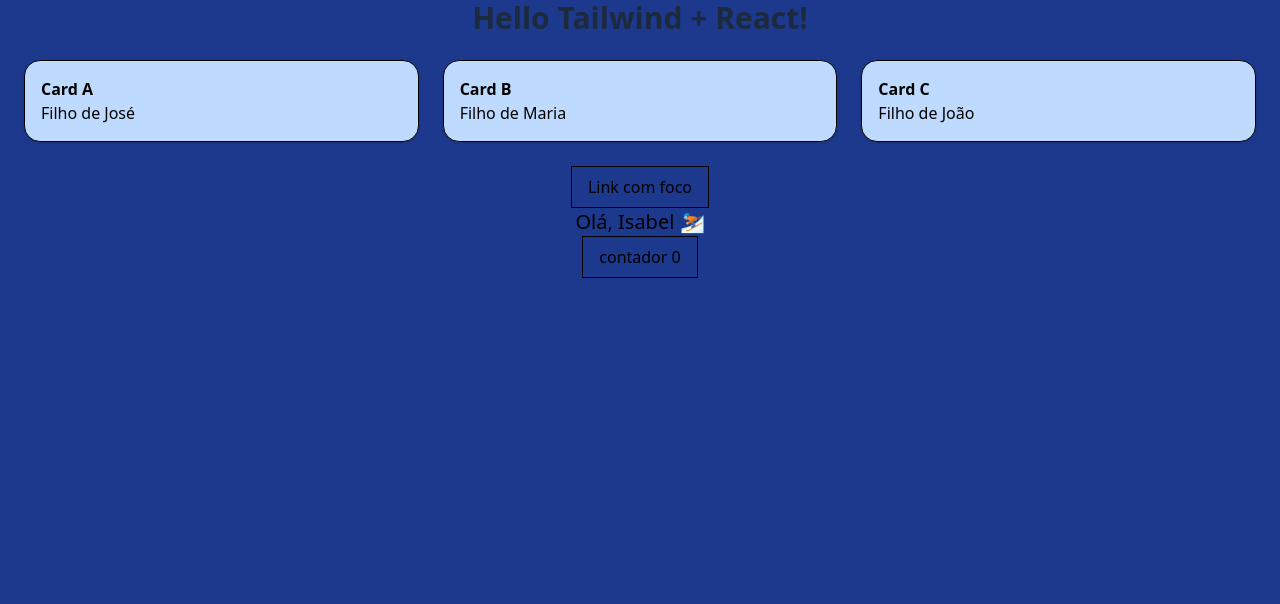
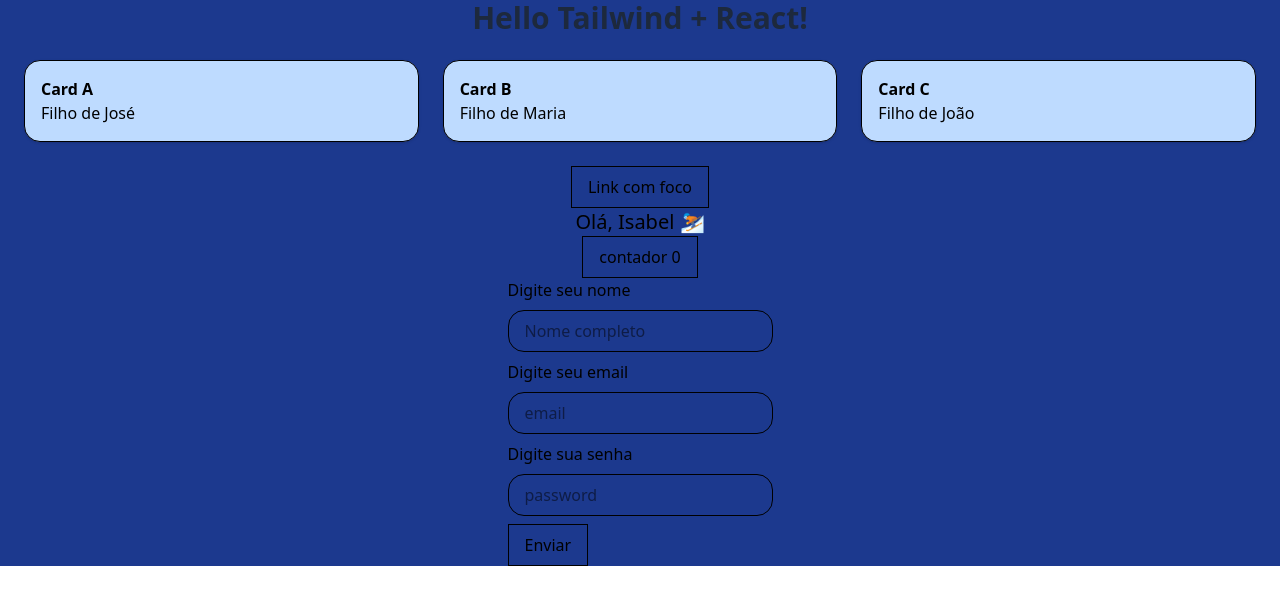
Before and after one commit to isadmentes/aulas-react, a React (Vite) app: page / in a window 1280 px wide. Shown: the top 604 px of the page. Built offline with nearby package versions, Linux system fonts and the light colour scheme.

Commit message:
Implementado entrada controlada com estado

```diff
--- a/src/App.jsx
+++ b/src/App.jsx
@@ -5,11 +5,24 @@ import { Hello } from "./componentes/Hello"
 // apagou-se tudo e copiou-se o que estava na lousa //
 const App = () => {
   const [count, setCount] = useState(0)
+  const [name, setName] = useState("")
+  const [email, setEmail] = useState("")
+  const [password, setPassword] = useState("")
 
   const inc = () => setCount(c => c + 1)
 
+  const handleSubmit = event => {
+    event.preventDefault()
+
+    console.log({ name,email, password })
+
+    setName("")
+    setEmail("")
+    setPassword("")
+  }
+
   return (
-    <main className="min-h-dvh place-items-center bg-blue-900">
+    <main className="place-items-center bg-blue-900">
       <h1 className="text-3xl font-bold text-slate-800">
         Hello Tailwind + React!
       </h1>
@@ -38,6 +51,60 @@ const App = () => {
       >
         contador {count}
       </button>
+
+      <form onSubmit={handleSubmit}>
+        <fieldset className="flex flex-col space-y-2 mb-2">
+          <label htmlFor="name" className="font-medium">Digite seu nome </label>
+
+        <input
+          id="name"
+          name="name"
+          placeholder="Nome completo"
+          className="py-2 px-4 border rounded-2xl w-full"
+          value={name}
+          onChange={event => setName(event.target.value)}
+        />
+
+        </fieldset>
+
+        <fieldset className="flex flex-col space-y-2 mb-2">
+          <label htmlFor="email" className="font-medium">Digite seu email </label>
+
+        <input
+          id="email"
+          name="email"
+          placeholder="email"
+          className="py-2 px-4 border rounded-2xl w-full"
+          value={email}
+          onChange={event => setEmail(event.target.value)}
+        />
+
+        </fieldset>
+
+        <fieldset className="flex flex-col space-y-2 mb-2">
+          <label htmlFor="password" className="font-medium">Digite sua senha </label>
+
+        <input
+          id="password"
+          name="password"
+          placeholder="password"
+          type="password"
+          className="py-2 px-4 border rounded-2xl w-full"
+          value={password}
+          onChange={event => setPassword(event.target.value)}
+        />
+
+        </fieldset>
+
+        <button
+        type="submit"
+      className="inline-block px-4 py-2 rounded-1g border hover:bg-amber-700 transition-all cursor-pointer focus:ring-2 focus:ring-blue-500"
+      >
+        Enviar
+      </button>
+      </form>
+
+
     </main>
   )
 }
```
